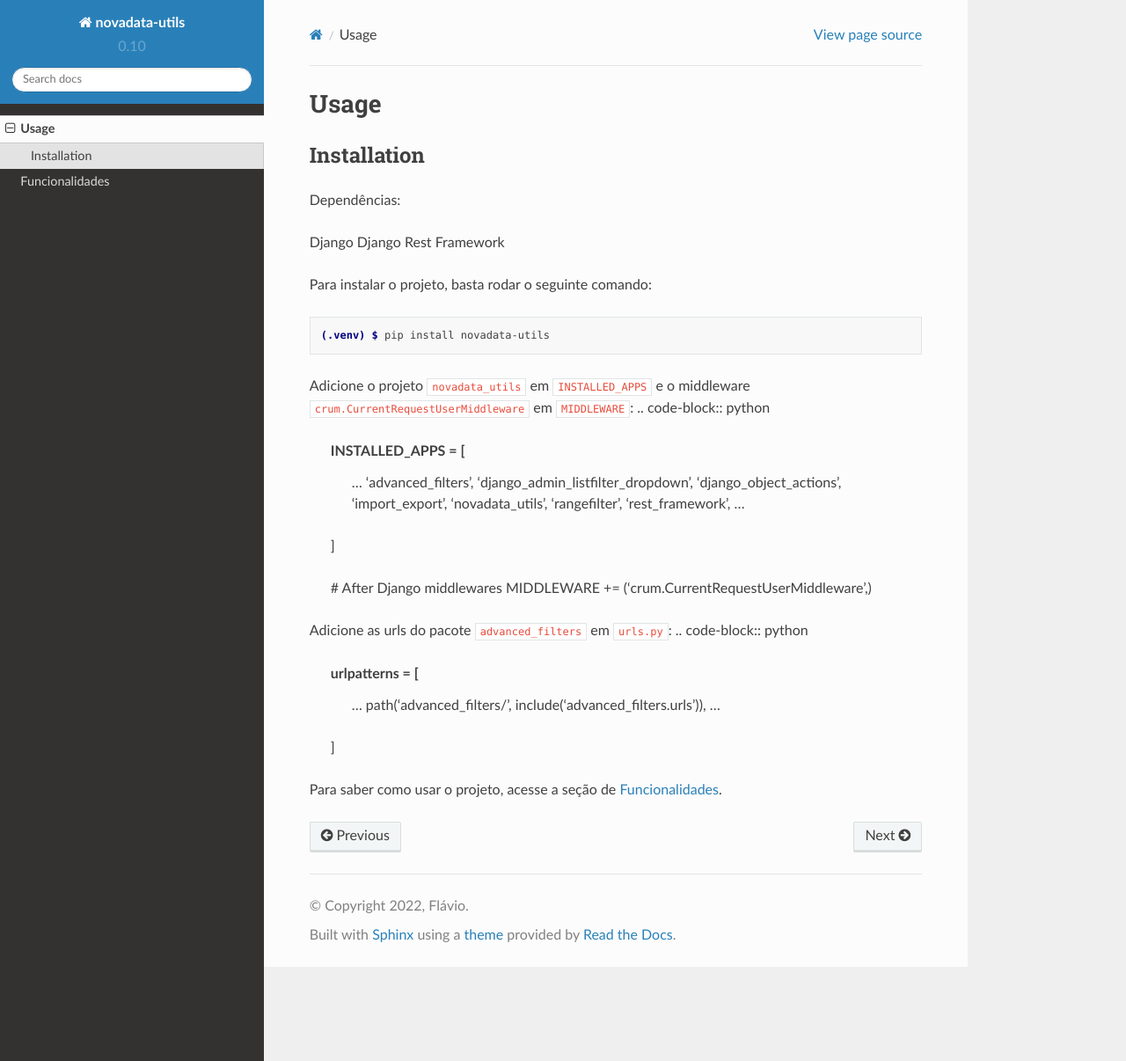
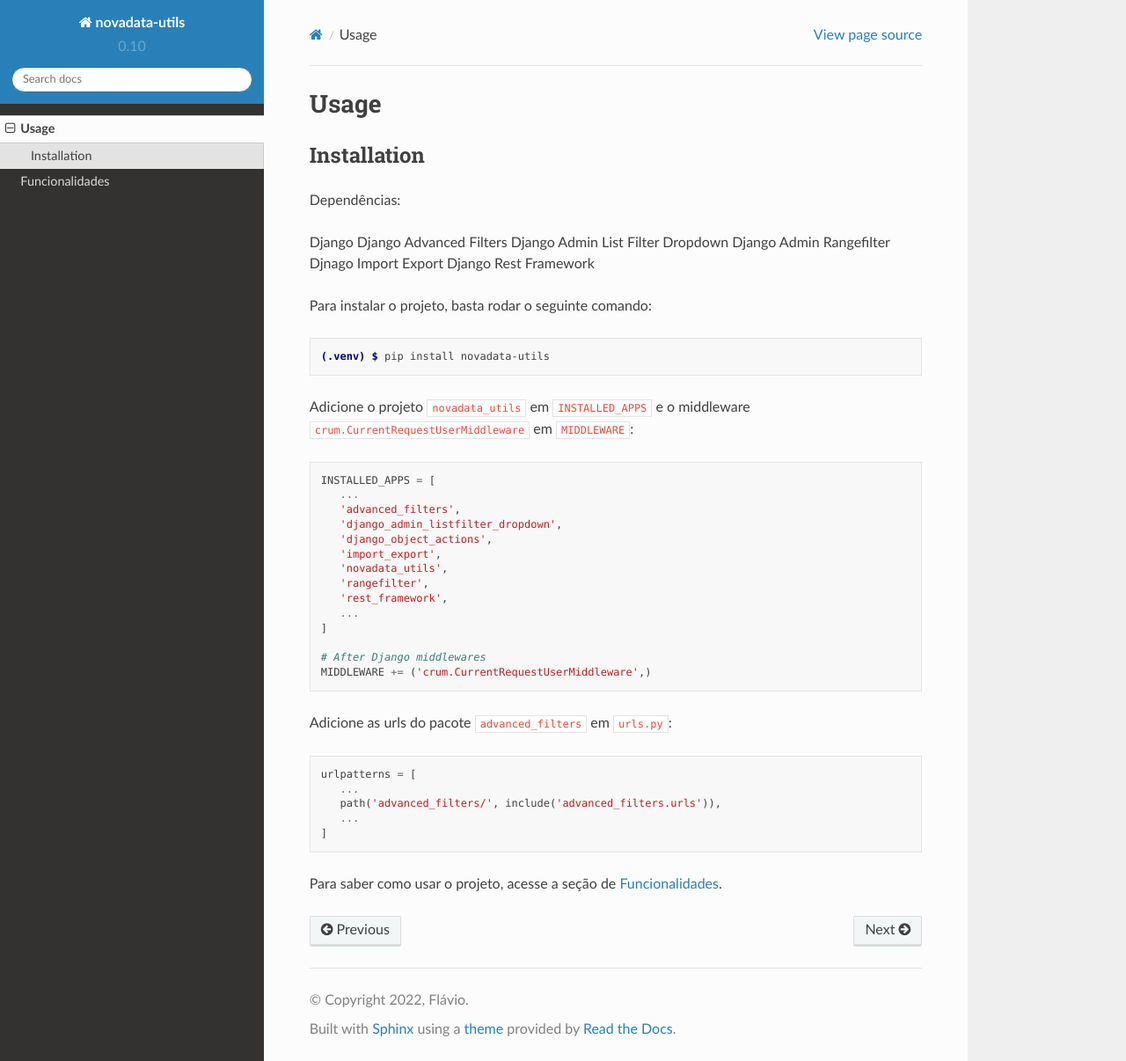
Before and after one commit to flavionogueiraa/novadata_utils_docs, a Sphinx documentation site: the page built from docs/source/usage.rst, in a window 1280 px wide and 1206 px high. Shown: the whole window at 88% size. Built offline with Sphinx 7.4.7 and the Read the Docs theme 2.0.0, drawn with Linux system fonts in a browser that asks for light colours; pages that are not in the unit, such as notebooks, are missing from menus.

Commit message:
usage: Dependencies + code-blocks adjusts

```diff
--- a/docs/source/usage.rst
+++ b/docs/source/usage.rst
@@ -9,6 +9,10 @@ Installation
 Dependências:
 
 Django
+Django Advanced Filters
+Django Admin List Filter Dropdown
+Django Admin Rangefilter
+Djnago Import Export
 Django Rest Framework
 
 Para instalar o projeto, basta rodar o seguinte comando:
@@ -19,7 +23,9 @@ Para instalar o projeto, basta rodar o seguinte comando:
 
 Adicione o projeto ``novadata_utils`` em ``INSTALLED_APPS``
 e o middleware ``crum.CurrentRequestUserMiddleware`` em ``MIDDLEWARE``:
+
 .. code-block:: python
+
    INSTALLED_APPS = [
       ...
       'advanced_filters',
@@ -36,7 +42,9 @@ e o middleware ``crum.CurrentRequestUserMiddleware`` em ``MIDDLEWARE``:
    MIDDLEWARE += ('crum.CurrentRequestUserMiddleware',)
 
 Adicione as urls do pacote ``advanced_filters`` em ``urls.py``:
+
 .. code-block:: python
+
    urlpatterns = [
       ...
       path('advanced_filters/', include('advanced_filters.urls')),
```
